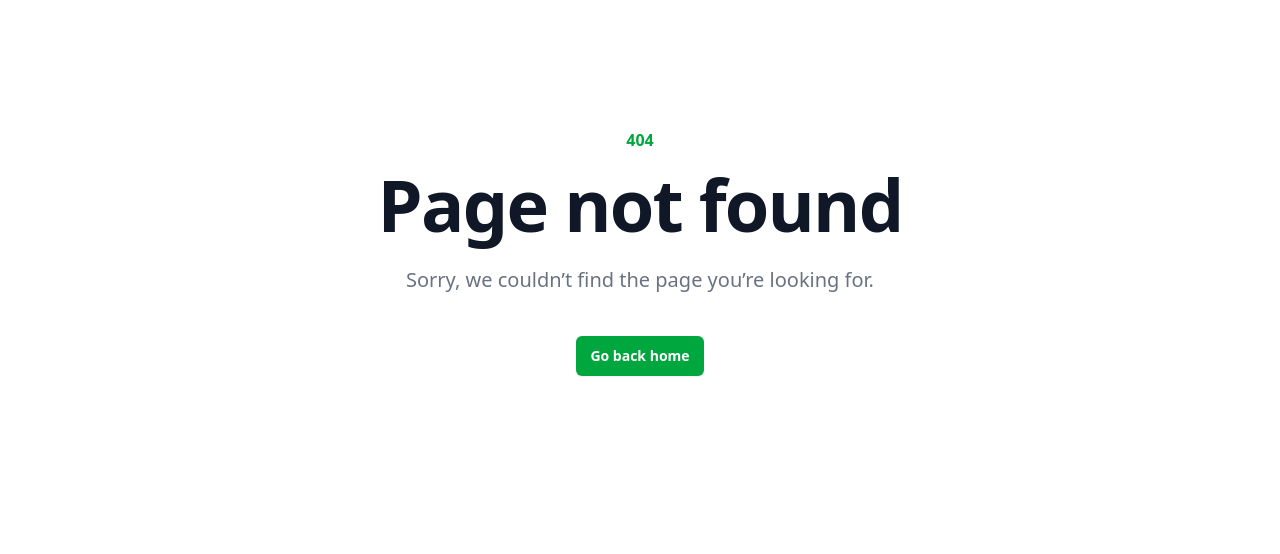
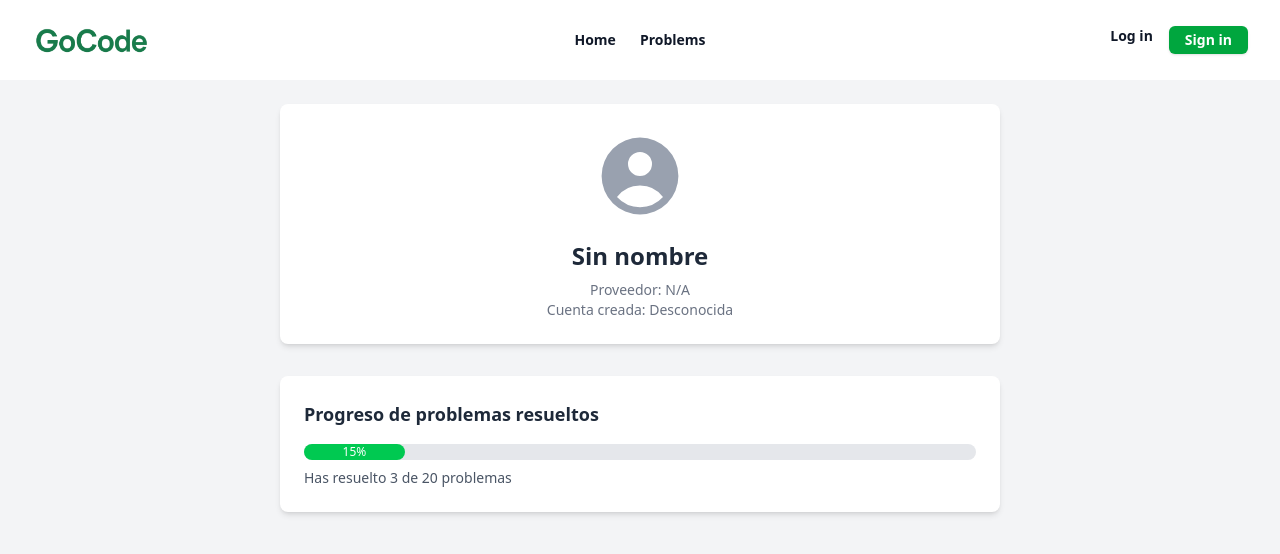
Before and after one commit to EdwardCCB/Proyecto-Informatico-Plataforma-LeetCode, a Vue app in the folder Frontend/: page /Profile in a window 1280 px wide. Before the commit this address had no page. Shown: the top 554 px of the page. Built offline with nearby package versions, Linux system fonts and the light colour scheme; no server answers.

Commit message:
Add Profile page with user details and progress tracking

```diff
--- a/Frontend/src/components/Navbar.vue
+++ b/Frontend/src/components/Navbar.vue
@@ -28,8 +28,33 @@
 
       <div class="hidden lg:flex lg:flex-1 lg:justify-end space-x-4">
         <template v-if="user">
-          <span class="text-sm text-gray-700">Hola, {{ user.displayName || user.email }}</span>
-          <button @click="handleLogout" class="text-sm text-white bg-red-600 px-4 py-1 rounded-md shadow hover:bg-red-500 transition">Logout</button>
+          <Menu as="div" class="relative inline-block text-left">
+            <MenuButton class="flex items-center gap-2 text-sm text-gray-700 focus:outline-none">
+              <img v-if="user.photoURL" :src="user.photoURL" alt="avatar" class="w-6 h-6 rounded-full object-cover" />
+              <UserCircleIcon v-else class="w-6 h-6 text-gray-500" />
+              <span class="hidden md:inline">{{ user.displayName || user.email }}</span>
+            </MenuButton>
+
+            <transition
+              enter-active-class="transition ease-out duration-100"
+              enter-from-class="transform opacity-0 scale-95"
+              enter-to-class="transform opacity-100 scale-100"
+              leave-active-class="transition ease-in duration-75"
+              leave-from-class="transform opacity-100 scale-100"
+              leave-to-class="transform opacity-0 scale-95"
+            >
+              <MenuItems class="absolute right-0 mt-2 w-48 origin-top-right bg-white rounded-md shadow-lg ring-1 ring-black/5 focus:outline-none z-50">
+                <div class="py-1">
+                  <MenuItem>
+                    <RouterLink to="/profile" class="block px-4 py-2 text-sm text-gray-700 hover:bg-gray-100">Mi perfil</RouterLink>
+                  </MenuItem>
+                  <MenuItem>
+                    <button @click="handleLogout" class="w-full text-left block px-4 py-2 text-sm text-red-600 hover:bg-red-50">Cerrar sesión</button>
+                  </MenuItem>
+                </div>
+              </MenuItems>
+            </transition>
+          </Menu>
         </template>
         <template v-else>
           <RouterLink to="/login" class="text-sm font-semibold text-gray-900">Log in</RouterLink>
@@ -86,11 +111,16 @@ import {
   DialogPanel,
   Popover,
   PopoverGroup,
+  Menu,
+  MenuButton,
+  MenuItems,
+  MenuItem
 } from '@headlessui/vue'
 import {
   Bars3Icon,
   XMarkIcon,
 } from '@heroicons/vue/24/outline'
+import { UserCircleIcon } from '@heroicons/vue/20/solid'
 import { useAuth } from '../composables/useAuth'
 
 const mobileMenuOpen = ref(false)
--- /dev/null
+++ b/Frontend/src/pages/Profile.vue
@@ -0,0 +1,73 @@
+<template>
+    <div class="min-h-screen bg-gray-100">
+      <Navbar />
+
+      <main class="max-w-3xl mx-auto p-6">
+        <div class="bg-white rounded-lg shadow-md p-6 flex flex-col items-center text-center">
+          <img
+            v-if="user?.photoURL"
+            :src="user.photoURL"
+            alt="avatar"
+            class="w-24 h-24 rounded-full object-cover mb-4"
+          />
+          <UserCircleIcon v-else class="w-24 h-24 text-gray-400 mb-4" />
+
+          <h2 class="text-2xl font-semibold text-gray-800">
+            {{ user?.displayName || 'Sin nombre' }}
+          </h2>
+          <!-- <p class="text-gray-600">{{ user?.email }}</p> -->
+          <p class="text-sm text-gray-500 mt-2">
+            Proveedor: {{ user?.providerData[0]?.providerId || 'N/A' }}
+          </p>
+          <p class="text-sm text-gray-500">
+            Cuenta creada: {{ createdAtFormatted }}
+          </p>
+        </div>
+
+        <div class="mt-8 bg-white rounded-lg shadow-md p-6">
+          <h3 class="text-lg font-semibold text-gray-800 mb-4">Progreso de problemas resueltos</h3>
+          <div class="w-full bg-gray-200 rounded-full h-4">
+            <div
+              class="bg-green-500 h-4 rounded-full text-xs text-white text-center"
+              :style="{ width: progressPercent + '%' }"
+            >
+              {{ progressPercent }}%
+            </div>
+          </div>
+          <p class="text-sm text-gray-600 mt-2">
+            Has resuelto {{ solvedProblems.length }} de {{ totalProblems }} problemas
+          </p>
+        </div>
+      </main>
+    </div>
+  </template>
+
+  <script setup>
+  import Navbar from '../components/Navbar.vue'
+  import { UserCircleIcon } from '@heroicons/vue/20/solid'
+  import { useAuth } from '../composables/useAuth'
+  import { computed, ref, onMounted } from 'vue'
+
+  const { user } = useAuth()
+
+  const createdAtFormatted = computed(() => {
+    if (!user.value?.metadata?.creationTime) return 'Desconocida'
+    return new Date(user.value.metadata.creationTime).toLocaleDateString('es-ES', {
+      weekday: 'long', year: 'numeric', month: 'long', day: 'numeric'
+    })
+  })
+
+  // Simulación de progreso (esto deberías obtenerlo de la base de datos en el futuro)
+  const totalProblems = ref(20) // ejemplo fijo
+  const solvedProblems = ref([])
+
+  onMounted(() => {
+    // Simula problemas resueltos (cargar desde backend más adelante)
+    solvedProblems.value = ['1', '3', '7'] // ids de problemas resueltos
+  })
+
+  const progressPercent = computed(() => {
+    if (!totalProblems.value) return 0
+    return Math.round((solvedProblems.value.length / totalProblems.value) * 100)
+  })
+  </script>
--- a/Frontend/src/router/index.js
+++ b/Frontend/src/router/index.js
@@ -5,12 +5,14 @@ import Register from '../pages/Register.vue'
 import Problems from '../pages/Problems.vue'
 import Editor from '../pages/Editor.vue'
 import NotFound from '../pages/NotFound.vue'
+import Profile from '../pages/Profile.vue'
 
 const routes = [
   { path: '/', component: Home },
   { path: '/Home', component: Home },
   { path: '/Login', component: Login },
   { path: '/Register', component: Register },
+  { path: '/Profile', component: Profile },
   { path: '/Problems', component: Problems },
   { path: '/Editor/:id', component: Editor, props: true },
 
```
